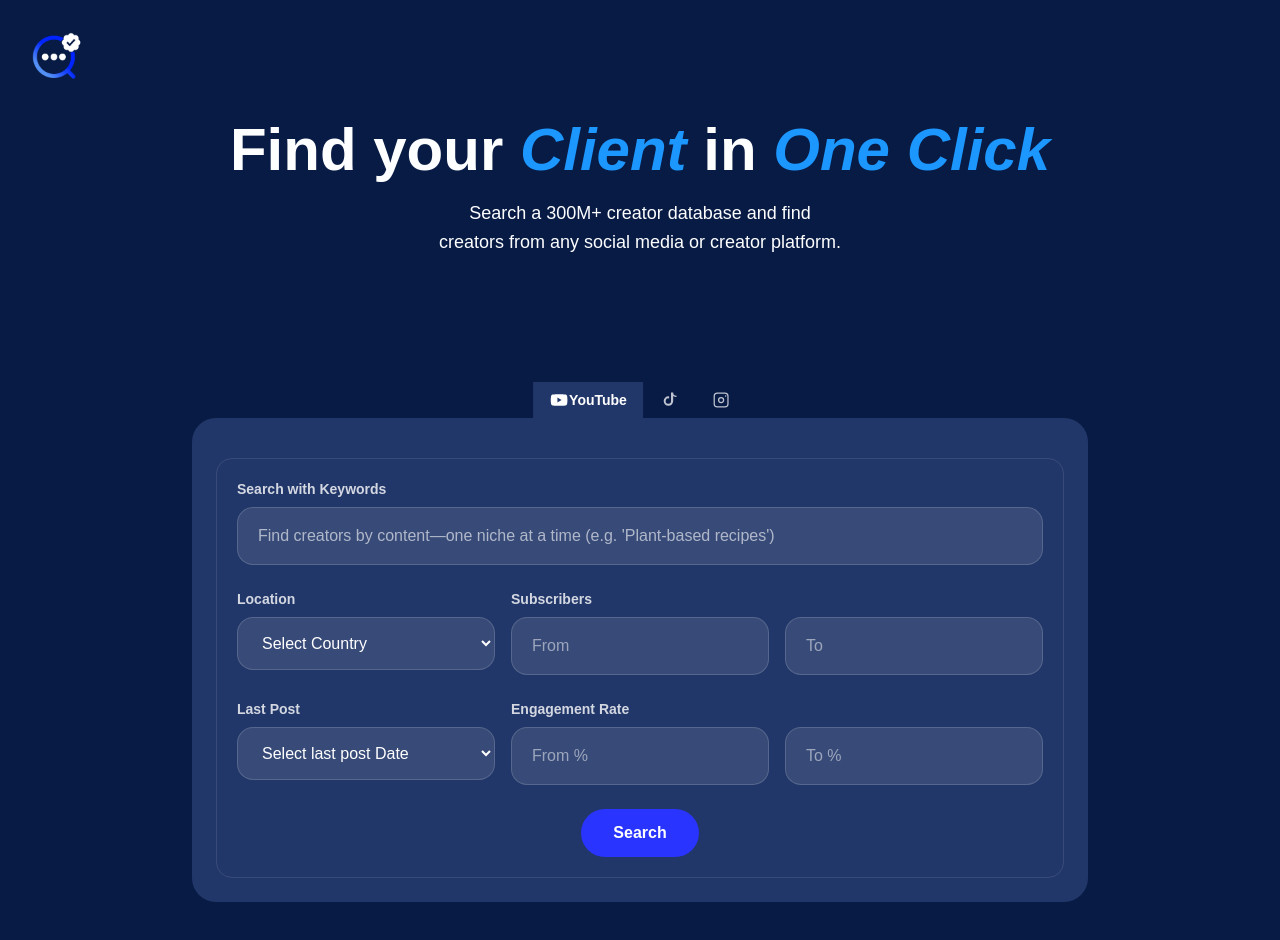
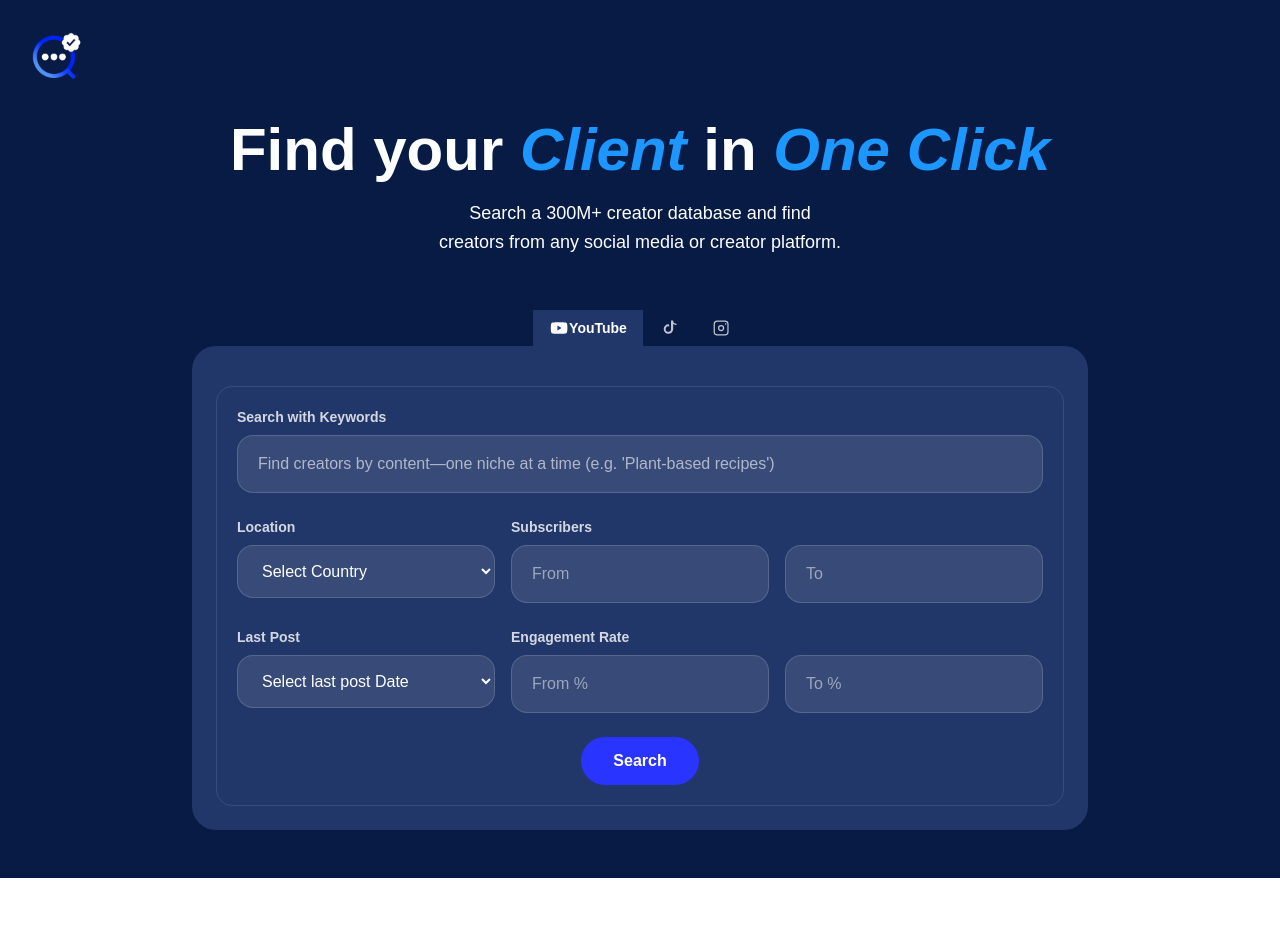
Before and after one commit to waleed677/Motion-search-social-influencers, a Next.js app: page / in a window 1280 px wide. Shown: the top 940 px of the page. After the commit the page ends 878 px from the top, so only its background shows below. Built offline with nearby package versions, Linux system fonts and the light colour scheme.

Commit message:
Fixed the col-gap styling

```diff
--- a/app/page.tsx
+++ b/app/page.tsx
@@ -167,7 +167,7 @@ const Home = () => {
           className="h-12 w-auto"
         />
       </header>
-      <main className="flex w-full flex-1 flex-col items-center justify-start gap-20 px-4 pb-12">
+      <main className="flex w-full flex-1 flex-col items-center justify-start gap-2 px-4 pb-12">
         <section className="flex w-full flex-col items-center text-center">
           <p className="mb-3 font-semibold leading-tight text-app-text text-6xl">
             Find your <span className="text-[#1C97FF] italic">Client</span> in{" "}
```
